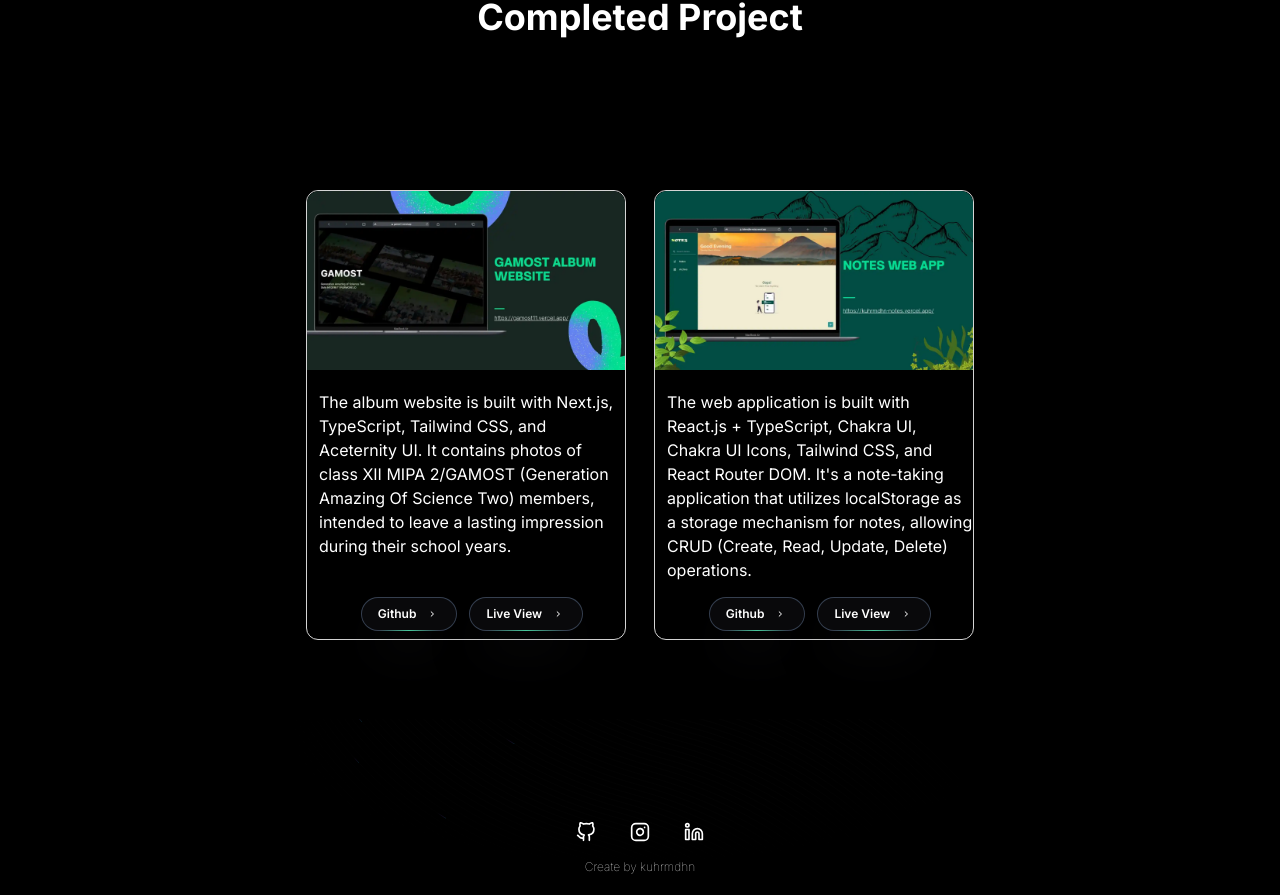
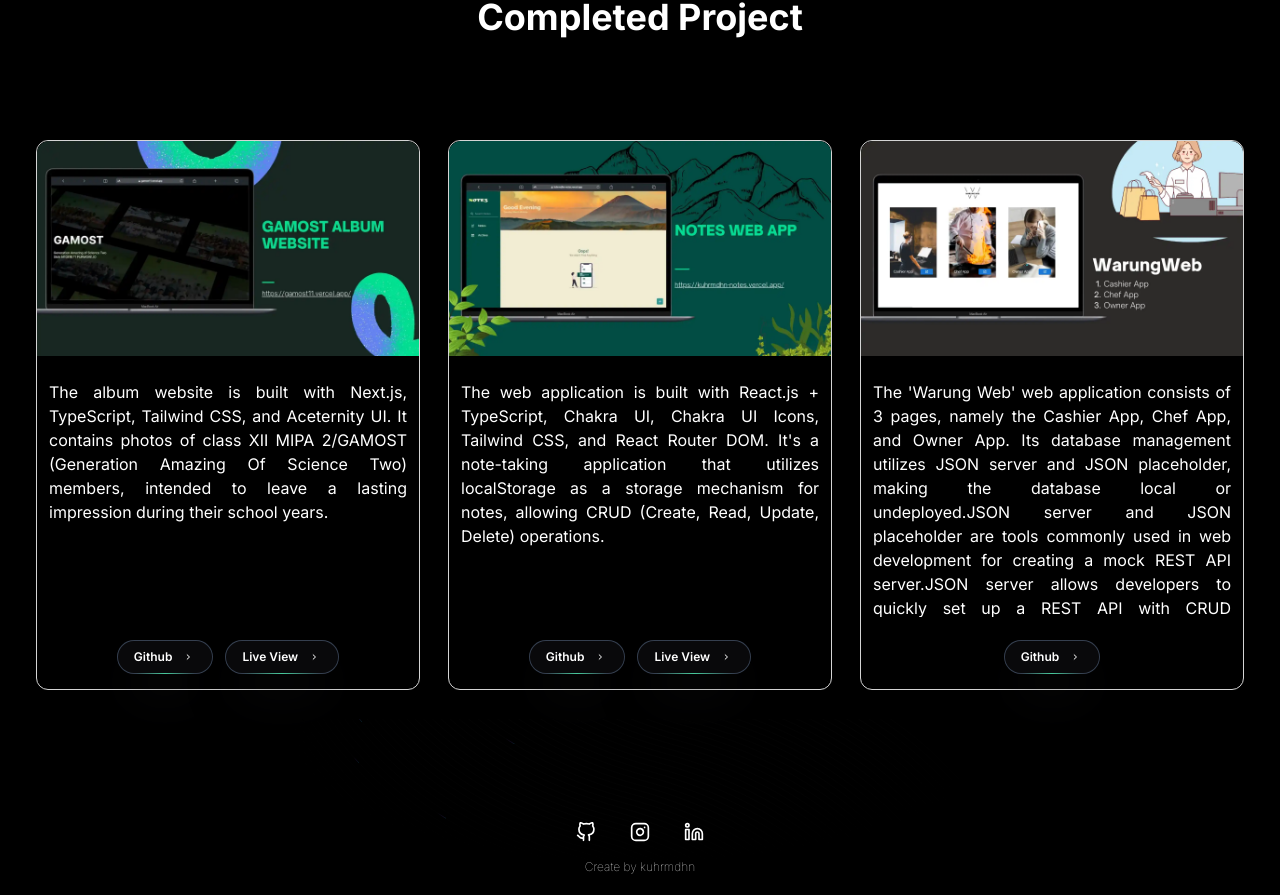
Before and after one commit to kuhrmdhn/personal-web, a Next.js app: page / in a window 1280 px wide. Shown: the part 1753-2648 px from the top of the page. Built offline with nearby package versions, Linux system fonts and the light colour scheme.

Commit message:
edit: project card style and props, add: new project list

```diff
--- a/src/app/components/ui/project-card.tsx
+++ b/src/app/components/ui/project-card.tsx
@@ -9,10 +9,10 @@ export type project = {
     height: number
     width: number
     description: string
-    btn1Text: string
-    btn2Text: string
-    github: string
-    live: string
+    btn1Text?: string
+    btn2Text?: string
+    github?: string
+    live?: string
 }
 
 type projectItem = {
@@ -21,17 +21,23 @@ type projectItem = {
 
 export default function ProjectCard({ item }: projectItem) {
     return (
-        <div className='h-[450px] w-72 sm:w-80 border border-neutral-300 rounded-xl text-white'>
+        <div className='h-[450px] sm:h-[550px] w-72 sm:w-96 border border-neutral-300 rounded-xl text-white'>
             <section>
                 <Image className='rounded-t-xl' alt={item.title} src={item.source} height={250} width={400} />
             </section>
-            <section className="h-3/5 pl-3 pt-3 flex justify-around flex-col">
-                <div className='overflow-y-auto webkit-hide h-3/4'>
+            <section className="h-3/5 px-3 pt-3 flex justify-around flex-col">
+                <div className='overflow-y-auto webkit-hide h-3/4 text-justify'>
                     <p>{item.description}</p>
                 </div>
                 <div className='h-max flex gap-3 justify-center'>
-                    <TailwindConnectBtn text={item.btn1Text} onClick={() => parent.open(`${item.github}`)} />
-                    <TailwindConnectBtn text={item.btn2Text} onClick={() => parent.open(`${item.live}`)} />
+                    {
+                        item.btn1Text &&
+                        <TailwindConnectBtn text={item.btn1Text} onClick={() => parent.open(`${item.github}`)} />
+                    }
+                    {
+                        item.btn2Text &&
+                        <TailwindConnectBtn text={item.btn2Text} onClick={() => parent.open(`${item.live}`)} />
+                    }
                 </div>
             </section>
         </div>
--- a/src/app/elements/ProjectList.tsx
+++ b/src/app/elements/ProjectList.tsx
@@ -24,11 +24,20 @@ export default function ProjectList() {
             width: 250,
             github: "https://github.com/kuhrmdhn/notes-apps",
             live: "https://kuhrmdhn-notes.vercel.app/"
+        },
+        {
+            title: "WarungWeb",
+            source: "/image/warung-web.webp",
+            btn1Text: "Github",
+            description: "The 'Warung Web' web application consists of 3 pages, namely the Cashier App, Chef App, and Owner App. Its database management utilizes JSON server and JSON placeholder, making the database local or undeployed.JSON server and JSON placeholder are tools commonly used in web development for creating a mock REST API server.JSON server allows developers to quickly set up a REST API with CRUD operations(Create, Read, Update, Delete) based on a JSON file.JSON placeholder, on the other hand, provides a fake online REST API for testing and prototyping purposes.In the context of 'Warung Web', these tools are utilized to simulate a backend database for managing data related to cashier transactions, chef orders, and owner management tasks.However, it's important to note that since the database is local or undeployed, it may have limitations in terms of scalability and accessibility compared to a fully deployed and remote database solution.",
+            height: 100,
+            width: 250,
+            github: "https://github.com/kuhrmdhn/WarungWebApp",
         }
     ];
 
     return (
-        <section className='flex flex-col sm:flex-row gap-7'>
+        <section className='flex flex-col sm:flex-row gap-7 flex-wrap justify-center'>
             {
                 projects.map((project, index) => (
                     <ProjectCard key={index} item={project} />
```
Also changed, not shown: public/image/warung-web.webp (added).
